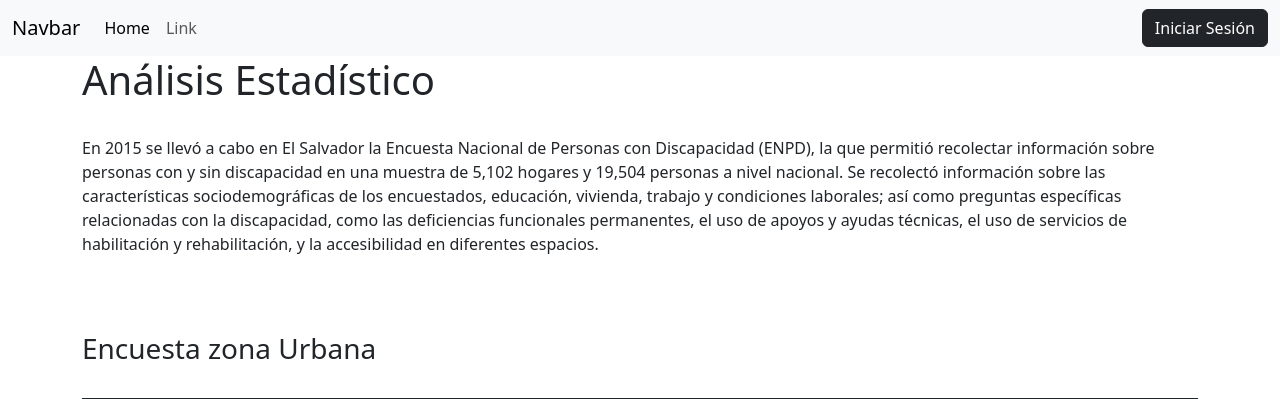
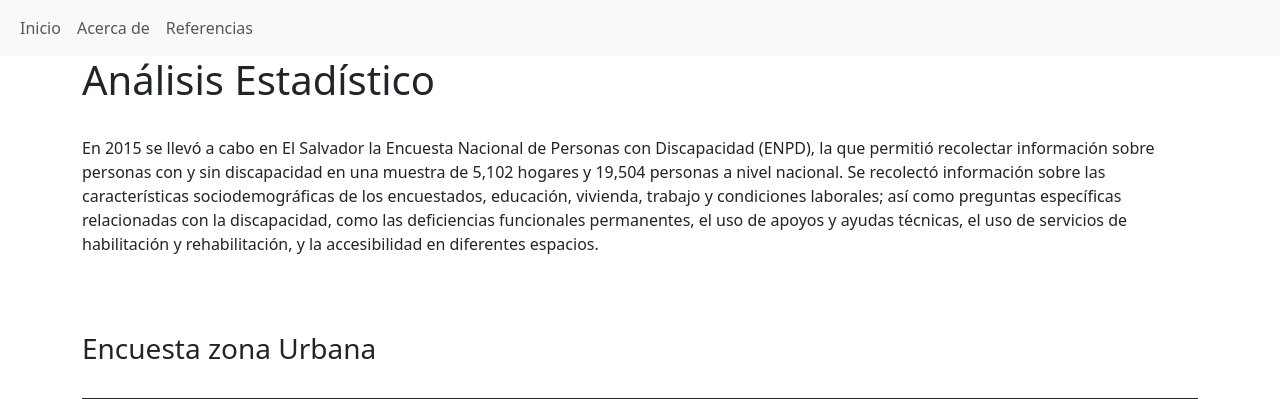
Before and after one commit to JGer04/HDP, a Django app: page /trabajo/trabajo in a window 1280 px wide. Shown: the top 399 px of the page. Run offline with Django 4.2, Linux system fonts and the light colour scheme; data comes from the database, SQL or seed files in the repository; parts of the project's set-up code (start-up, migrations or seed data) failed here and were passed over.

Commit message:
Actualización

```diff
--- a/Proyecto/Proyecto/settings.py
+++ b/Proyecto/Proyecto/settings.py
@@ -59,7 +59,7 @@ MIDDLEWARE = [
 ]
 
 ROOT_URLCONF = 'Proyecto.urls'
-
+import os
 TEMPLATES = [
     {
         'BACKEND': 'django.template.backends.django.DjangoTemplates',
--- a/Proyecto/Proyecto/urls.py
+++ b/Proyecto/Proyecto/urls.py
@@ -16,7 +16,9 @@ Including another URLconf
 """
 from django.contrib import admin
 from django.urls import path, include
+from aplicaciones.index.views import *
 urlpatterns = [
+    path('', index),
     path('admin/', admin.site.urls),
     path('', include ('aplicaciones.index.urls')),
     path('', include ('aplicaciones.trabajo.urls')),
--- a/Proyecto/aplicaciones/educacion/urls.py
+++ b/Proyecto/aplicaciones/educacion/urls.py
@@ -2,5 +2,5 @@ from django.urls import path
 from . import views
 
 urlpatterns = [
-
+    path("eduacion/educacion", )
 ]
--- a/Proyecto/aplicaciones/index/urls.py
+++ b/Proyecto/aplicaciones/index/urls.py
@@ -2,5 +2,5 @@ from django.urls import path
 from . import views
 
 urlpatterns = [
-    path('index/inicio', views.index),
+    path('index/inicio', views.index, name='inicio'),
 ]
--- a/Proyecto/aplicaciones/index/views.py
+++ b/Proyecto/aplicaciones/index/views.py
@@ -1,7 +1,6 @@
 from django.shortcuts import render
-import requests
 
 # Create your views here.
 
-def index(requests):
-    return render(requests, 'index/inicio.html')
+def index(request):
+    return render(request, 'index/inicio.html')
--- a/Proyecto/templates/layout/_footer.html
+++ b/Proyecto/templates/layout/_footer.html
@@ -1,23 +1,7 @@
-<svg xmlns="http://www.w3.org/2000/svg" style="display: none;">
-    <symbol id="bootstrap" viewBox="0 0 118 94">
-        <title>Bootstrap</title>
-        <path fill-rule="evenodd" clip-rule="evenodd" d="M24.509 0c-6.733 0-11.715 5.893-11.492 12.284.214 6.14-.064 14.092-2.066 20.577C8.943 39.365 5.547 43.485 0 44.014v5.972c5.547.529 8.943 4.649 10.951 11.153 2.002 6.485 2.28 14.437 2.066 20.577C12.794 88.106 17.776 94 24.51 94H93.5c6.733 0 11.714-5.893 11.491-12.284-.214-6.14.064-14.092 2.066-20.577 2.009-6.504 5.396-10.624 10.943-11.153v-5.972c-5.547-.529-8.934-4.649-10.943-11.153-2.002-6.484-2.28-14.437-2.066-20.577C105.214 5.894 100.233 0 93.5 0H24.508zM80 57.863C80 66.663 73.436 72 62.543 72H44a2 2 0 01-2-2V24a2 2 0 012-2h18.437c9.083 0 15.044 4.92 15.044 12.474 0 5.302-4.01 10.049-9.119 10.88v.277C75.317 46.394 80 51.21 80 57.863zM60.521 28.34H49.948v14.934h8.905c6.884 0 10.68-2.772 10.68-7.727 0-4.643-3.264-7.207-9.012-7.207zM49.948 49.2v16.458H60.91c7.167 0 10.964-2.876 10.964-8.281 0-5.406-3.903-8.178-11.425-8.178H49.948z"></path>
-    </symbol>
-    </svg>
-    <div class="container">
-    <footer class="d-flex flex-wrap justify-content-between align-items-center py-3 my-4 border-top">
-        <p class="col-md-4 mb-0 text-muted">&copy; 2022 Company, Inc</p>
-
-        <a href="/" class="col-md-4 d-flex align-items-center justify-content-center mb-3 mb-md-0 me-md-auto link-dark text-decoration-none">
-        <svg class="bi me-2" width="40" height="32"><use xlink:href="#bootstrap"/></svg>
-        </a>
-
-        <ul class="nav col-md-4 justify-content-end">
-        <li class="nav-item"><a href="#" class="nav-link px-2 text-muted">Home</a></li>
-        <li class="nav-item"><a href="#" class="nav-link px-2 text-muted">Features</a></li>
-        <li class="nav-item"><a href="#" class="nav-link px-2 text-muted">Pricing</a></li>
-        <li class="nav-item"><a href="#" class="nav-link px-2 text-muted">FAQs</a></li>
-        <li class="nav-item"><a href="#" class="nav-link px-2 text-muted">About</a></li>
-        </ul>
-        </footer>
-      </div>
+<div class="container">
+    <footer class="py-3 my-4">
+      <ul class="nav justify-content-center border-bottom pb-3 mb-3">
+      </ul>
+      <p class="text-center text-muted">© 2023 UES, Inc</p>
+    </footer>
+  </div>
--- a/Proyecto/templates/layout/_navbar.html
+++ b/Proyecto/templates/layout/_navbar.html
@@ -1,24 +1,19 @@
-<nav class="navbar navbar-expand-lg bg-body-tertiary">
+<!-- A grey horizontal navbar that becomes vertical on small screens -->
+<nav class="navbar navbar-expand-sm bg-light">
+
   <div class="container-fluid">
-      <a class="navbar-brand" href="#">Navbar</a>
-      <button class="navbar-toggler" type="button" data-bs-toggle="collapse" data-bs-target="#navbarSupportedContent" aria-controls="navbarSupportedContent" aria-expanded="false" aria-label="Toggle navigation">
-        <span class="navbar-toggler-icon"></span>
-      </button>
-      <div class="collapse navbar-collapse" id="navbarSupportedContent">
-        <ul class="navbar-nav me-auto mb-2 mb-lg-0">
+    <!-- Links -->
+    <ul class="navbar-nav">
       <li class="nav-item">
-            <a class="nav-link active" aria-current="page" href="#">Home</a>
+        <a class="nav-link" href="{% url 'inicio' %}">Inicio</a>
       </li>
       <li class="nav-item">
-            <a class="nav-link" href="#">Link</a>
+        <a class="nav-link" href="#">Acerca de</a>
       </li>
+      <li class="nav-item">
+        <a class="nav-link" href="#">Referencias</a>
+      </li>
+    </ul>
+  </div>
 
-        </ul>
-        <form class="d-flex" role="search">
-          <a href="/admin/">
-            <button type="button" class="btn btn-dark">Iniciar Sesión</button>
-          </a>
-        </form>
-      </div>
-    </div>
 </nav>
--- a/Proyecto/templates/layout/base.html
+++ b/Proyecto/templates/layout/base.html
@@ -13,13 +13,12 @@
     <head>
         {% include 'layout/_navbar.html' %}
     </head>
-
     <main>
-
         <div class="content container">
             {% block content %}{% endblock %}
         </div>
     </main>
+
         {% include 'layout/_footer.html' %}
     <script src="https://cdn.jsdelivr.net/npm/bootstrap@5.3.0-alpha3/dist/js/bootstrap.bundle.min.js" integrity="sha384-ENjdO4Dr2bkBIFxQpeoTz1HIcje39Wm4jDKdf19U8gI4ddQ3GYNS7NTKfAdVQSZe" crossorigin="anonymous"></script>
 </body>
--- a/Proyecto/templates/trabajo/trabajo.html
+++ b/Proyecto/templates/trabajo/trabajo.html
@@ -7,6 +7,7 @@
 
 
 {% block content %}
+<div>
 
     <h1>Análisis Estadístico</h1><br>
     <p>En 2015 se llevó a cabo en El Salvador la Encuesta Nacional de Personas con Discapacidad (ENPD),
@@ -16,7 +17,7 @@
         como las deficiencias funcionales permanentes, el uso de apoyos y ayudas técnicas, el uso de servicios de habilitación y rehabilitación, y
         la accesibilidad en diferentes espacios.
     </p>
-<div style="padding-top: 60px;">
+    <div style="padding-top: 60px;" >
         <h3>Encuesta zona Urbana</h3><br>
         <table class="table table-striped">
             <thead class="table-dark">
@@ -123,3 +124,5 @@
         <img src="Proyecto/static/img/grafico1.png">
     </div>
     {% endblock content %}
+
+</div>
```
Also changed, not shown: Proyecto/templates/layout/_sidebar.html (+51 -15 lines), Proyecto/aplicaciones/educacion/views.py (line endings or trailing spaces). Lines whose indentation alone changed are shown as unchanged.
